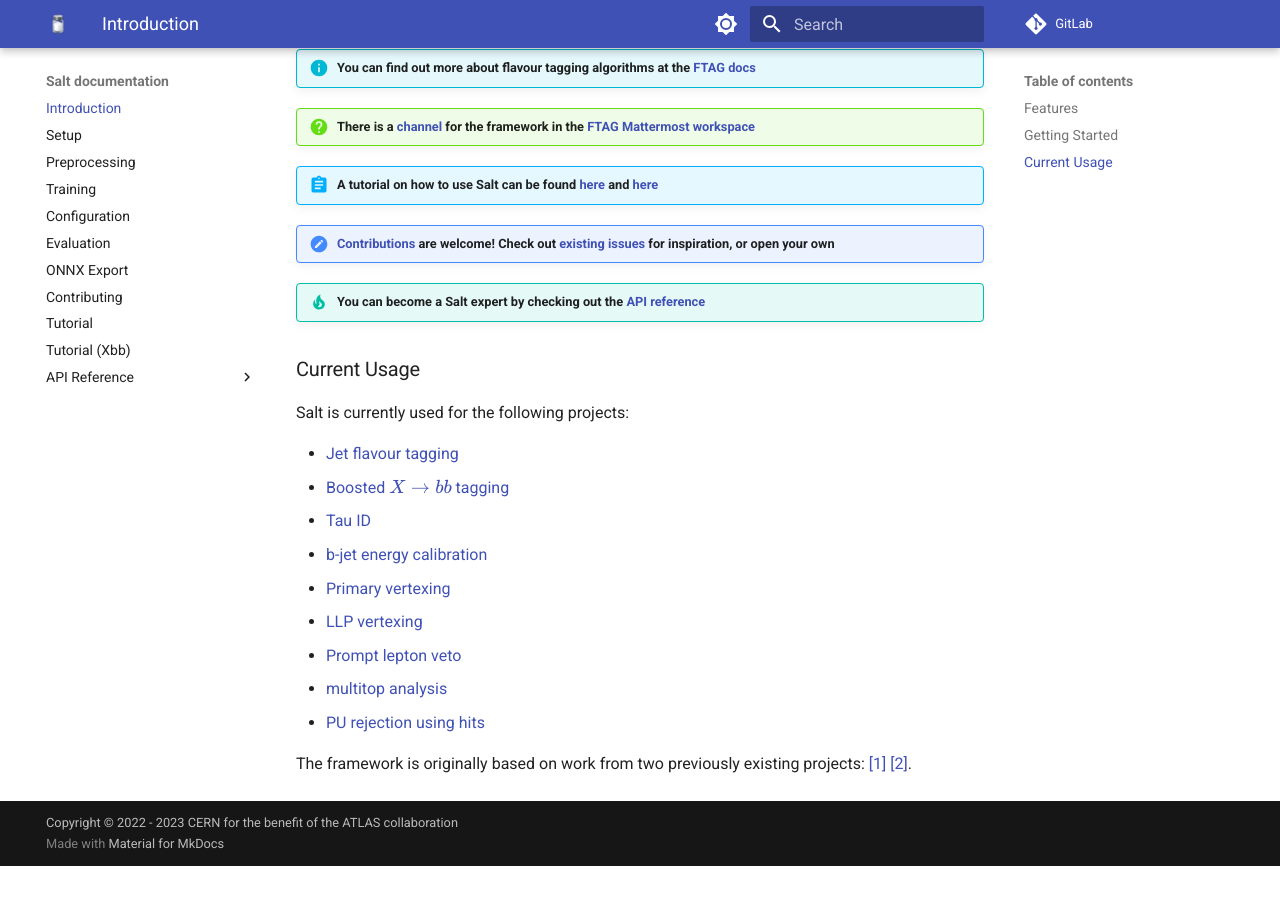
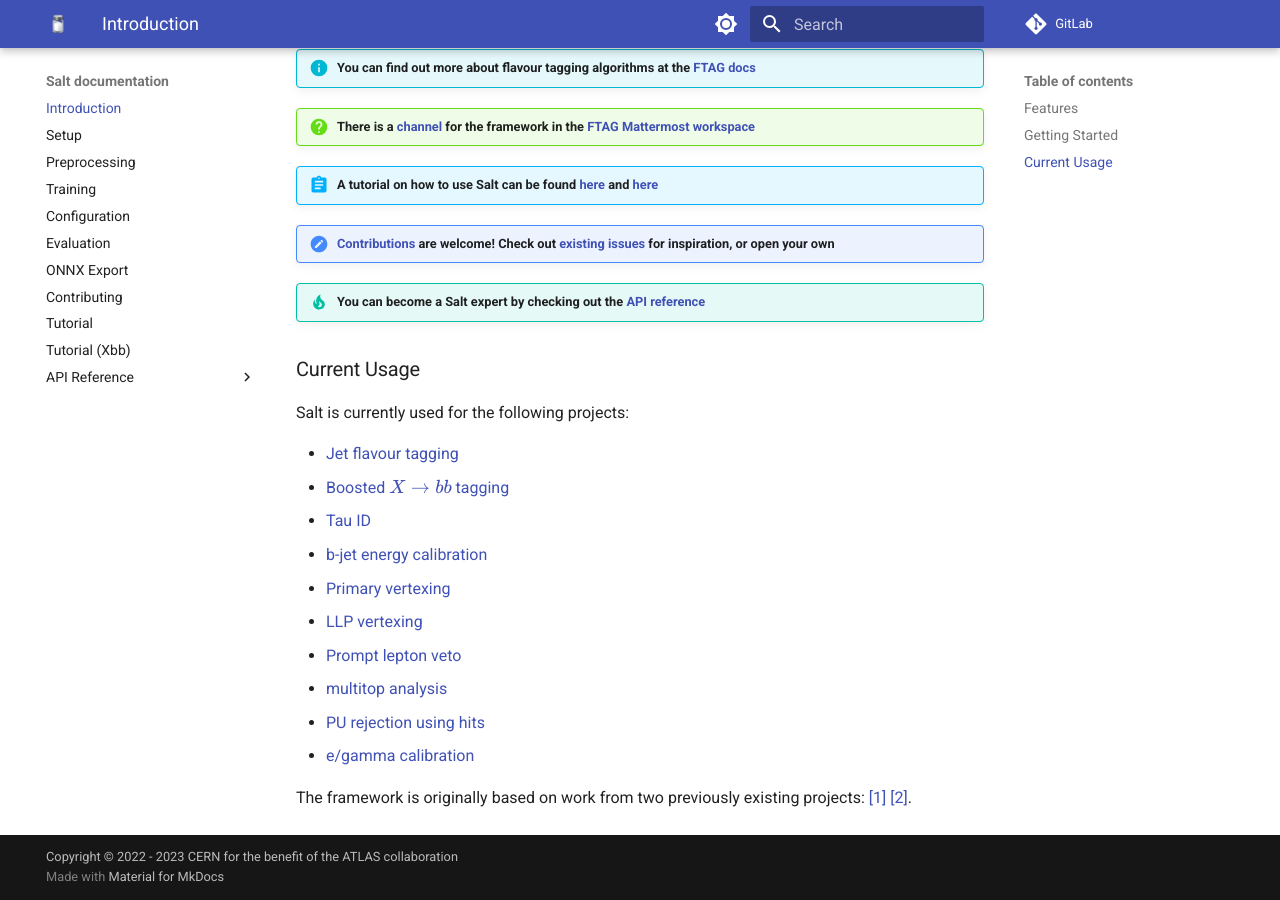
Before and after one commit to umami-hep/salt, an MkDocs documentation site: the page built from docs/index.md, in a window 1280 px wide and 900 px high, scrolled down 720 px. Built offline with MkDocs 1.6.1 and Material for MkDocs 9.7.7, drawn with Linux system fonts in a browser that asks for light colours; formulas are drawn with MathJax 3; before the commit the page ends 1586 px from its top, so only the background shows below that.

Commit message:
Update index.md

```diff
--- a/docs/index.md
+++ b/docs/index.md
@@ -43,5 +43,6 @@ Salt is currently used for the following projects:
 - [Prompt lepton veto](https://indico.cern.ch/event/1341494/contributions/5647850/attachments/2742923/4771964/PLIV_ftagTPLT_20231030_pgadow.pdf)
 - [multitop analysis](https://indico.cern.ch/event/1344154/contributions/5657769/subcontributions/452377/attachments/2754554/4795867/metsai_20231115.pdf)
 - [PU rejection using hits](https://its.cern.ch/jira/browse/ATR-28390)
+- [e/gamma calibration](https://atlas.web.cern.ch/Atlas/GROUPS/PHYSICS/PLOTS/EGAM-2023-01/)
 
 The framework is originally based on work from two previously existing projects: [[1]](https://gitlab.cern.ch/atlas-flavor-tagging-tools/algorithms/GNNJetTagger) [[2]](https://gitlab.cern.ch/mleigh/flavour_tagging/).
```
